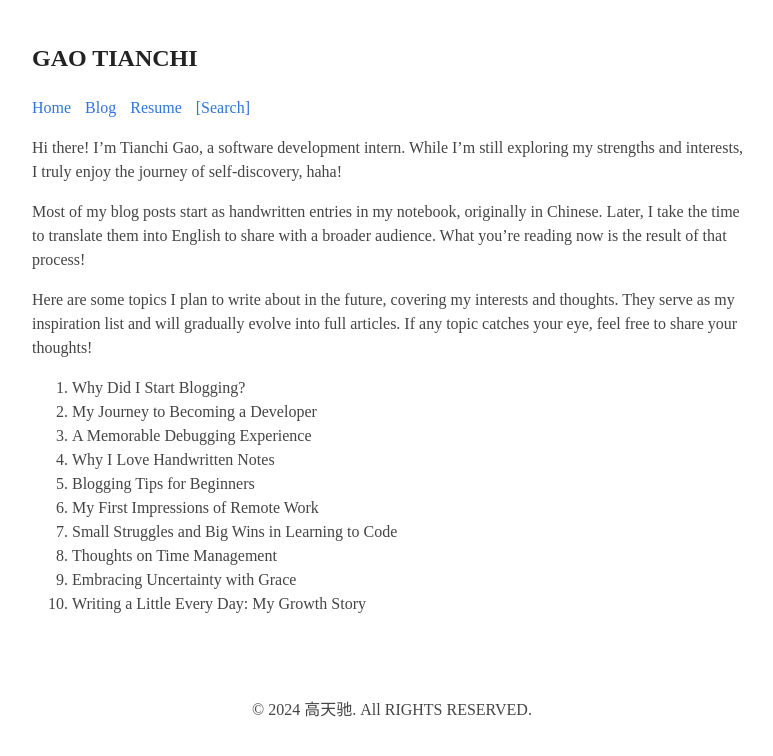
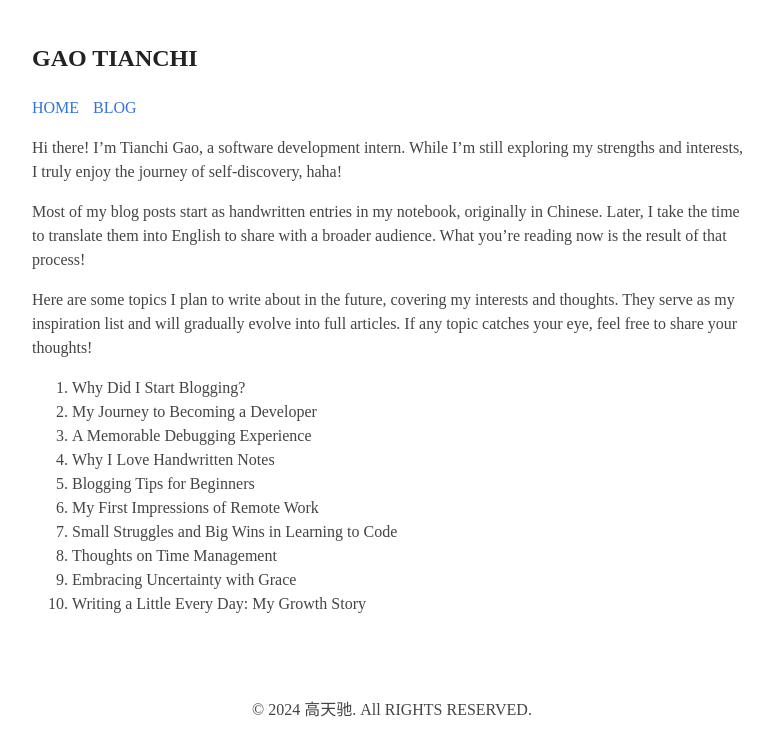
Before and after one commit to gaotianchi/gaotianchi.github.io, a Jekyll site: the page built from index.md, in a window 1280 px wide. Shown: the top 756 px of the page, without its empty margins (248-1021 px from the left). Built offline with Jekyll 4.4.1, drawn with Linux system fonts in a browser that asks for light colours; some web fonts are replaced.

Commit message:
Update config.

```diff
--- a/_config.yml
+++ b/_config.yml
@@ -95,12 +95,13 @@
 - vendor
 
 Blog: /blog
-
+nav_links:
+  ABOUT: /about.html
 # Add general links to site pages here
-links:
-  Resume: /about
+# links:
+#   Resume: /about
 
 
 # Add links for more focus here
-special_links:
-  Search: https://www.google.com/search?q=site%3Agaotianchi.com
+# special_links:
+#   Search: https://www.google.com/search?q=site%3Agaotianchi.com
--- a/_includes/header.html
+++ b/_includes/header.html
@@ -1,17 +1,10 @@
 <h2 class="title">{{ site.title }}</h2>
 <nav>
-    <a href="{{ site.url }}">Home</a>
-    <a href="{{ site.url }}{{ site.Blog }}">Blog</a>
-
+    <a href="{{ site.url }}">HOME</a>
+    <a href="{{ site.url }}{{ site.Blog }}">BLOG</a>
     {% if site.links and site.links.size > 0 %}
-        {% for link in site.links %}
+        {% for link in site.nav_links %}
             <a href="{{ site.url }}{{ link[1] }}">{{ link[0] }}</a>
         {% endfor %}
     {% endif %}
-
-    {% if site.special_links and site.special_links.size > 0 %}
-        {% for link in site.special_links %}
-            <a href="{{ link[1] }}" target="_blank">[{{ link[0] }}]</a>
-        {% endfor %}
-    {% endif %}
 </nav>
```
